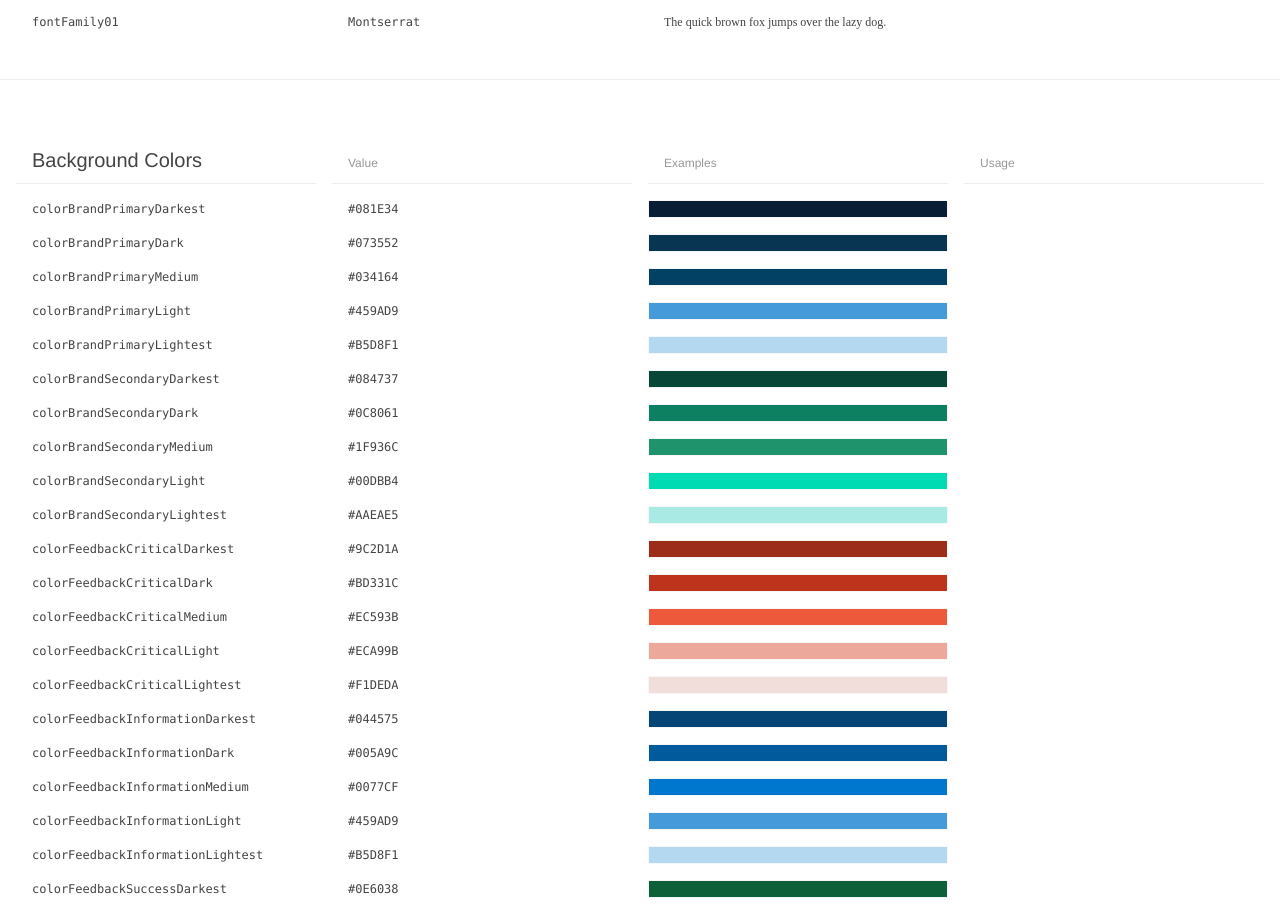
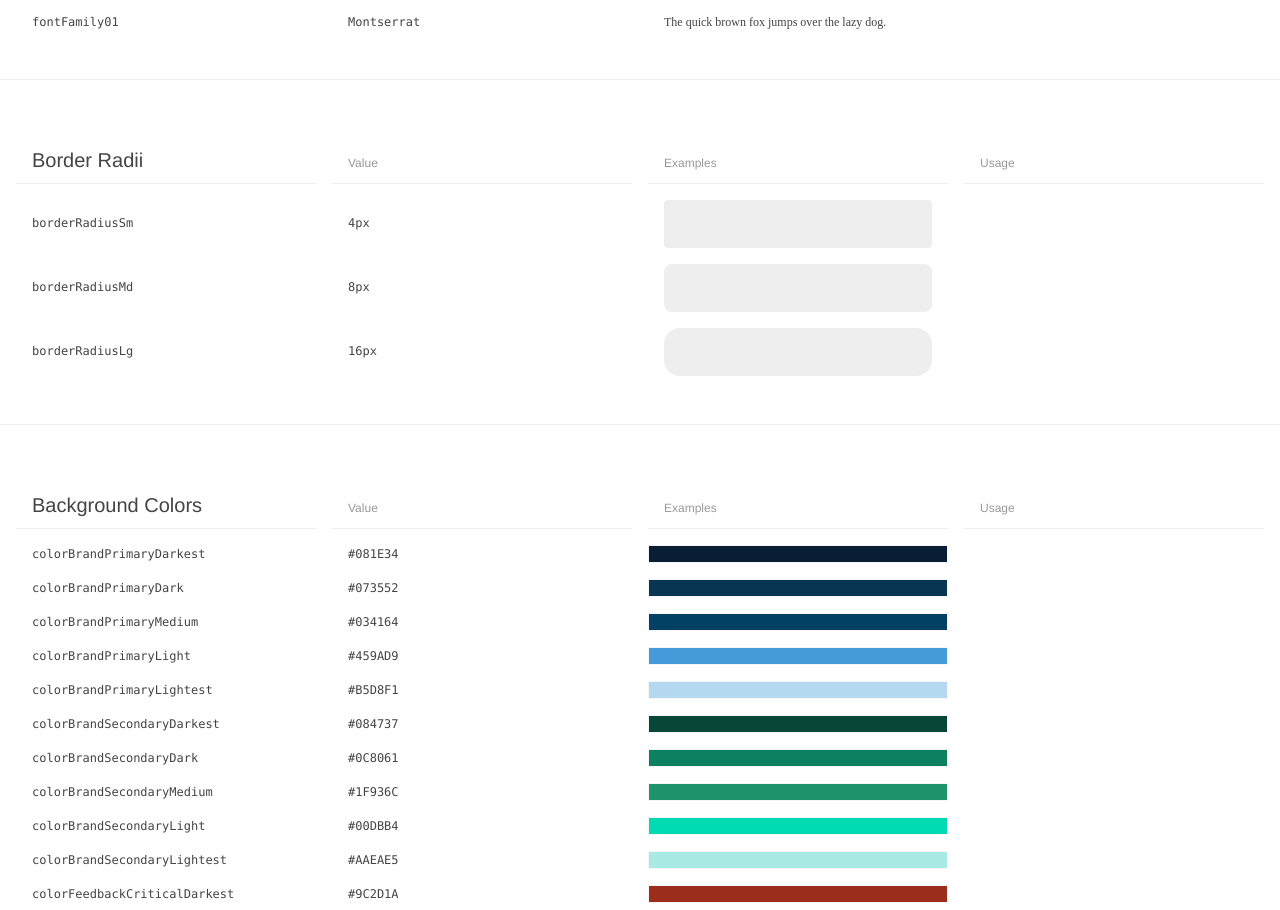
Before and after one commit to ericsonmoreira/erm-design-tokens, a website: page src/tokens/tokens.html in a window 1280 px wide. Shown: the part 6229-7139 px from the top of the page. Drawn offline with nearby package versions, Linux system fonts and the light colour scheme.

Commit message:
add border radius

```diff
--- a/src/tokens.yml
+++ b/src/tokens.yml
@@ -5,3 +5,4 @@ imports:
   - ./font-family/index.yml
   - ./font-weight/index.yml
   - ./font-size/index.yml
+  - ./border-radius/index.yml
--- a/src/tokens/tokens.html
+++ b/src/tokens/tokens.html
@@ -540,6 +540,68 @@
 
 
 
+
+      <section>
+        <table>
+
+      <thead>
+        <tr id=border-radius>
+          <th scope="col">Border Radii</th>
+          <th scope="col">Value</th>
+          <th scope="col">Examples</th>
+          <th scope="col">Usage</th>
+        </tr>
+      </thead>
+
+          <tbody>
+            <tr>
+        <th scope="row">
+          <code>borderRadiusSm</code>
+        </th>
+        <td>
+          <code>4px</code>
+        </td>
+
+        <td>
+          <div class="radius-box" style="border-radius: 4px;"></div>
+        </td>
+
+        <td></td>
+      </tr>
+
+      <tr>
+        <th scope="row">
+          <code>borderRadiusMd</code>
+        </th>
+        <td>
+          <code>8px</code>
+        </td>
+
+        <td>
+          <div class="radius-box" style="border-radius: 8px;"></div>
+        </td>
+
+        <td></td>
+      </tr>
+
+      <tr>
+        <th scope="row">
+          <code>borderRadiusLg</code>
+        </th>
+        <td>
+          <code>16px</code>
+        </td>
+
+        <td>
+          <div class="radius-box" style="border-radius: 16px;"></div>
+        </td>
+
+        <td></td>
+      </tr>
+          </tbody>
+        </table>
+        <hr />
+      </section>
 
 
 
--- a/src/tokens/tokens.json
+++ b/src/tokens/tokens.json
@@ -69,5 +69,8 @@
   "font-size-lg": "34pt",
   "font-size-xl": "48pt",
   "font-size-xxl": "60pt",
-  "font-size-xxxl": "96pt"
+  "font-size-xxxl": "96pt",
+  "border-radius-sm": "4px",
+  "border-radius-md": "8px",
+  "border-radius-lg": "16px"
 }
--- a/src/tokens/tokens.module.js
+++ b/src/tokens/tokens.module.js
@@ -69,3 +69,6 @@ export const fontSizeLg = '34pt';
 export const fontSizeXl = '48pt';
 export const fontSizeXxl = '60pt';
 export const fontSizeXxxl = '96pt';
+export const borderRadiusSm = '4px';
+export const borderRadiusMd = '8px';
+export const borderRadiusLg = '16px';
--- a/src/tokens/tokens.scss
+++ b/src/tokens/tokens.scss
@@ -70,3 +70,6 @@ $font-size-lg: 34pt;
 $font-size-xl: 48pt;
 $font-size-xxl: 60pt;
 $font-size-xxxl: 96pt;
+$border-radius-sm: 4px;
+$border-radius-md: 8px;
+$border-radius-lg: 16px;
```
Also changed, not shown: src/border-radius/aliases.yml (added, +8 -0 lines), src/border-radius/index.yml (added, +25 -0 lines), dist/tokens/tokens.module.d.ts, dist/tokens/tokens.module.js.
